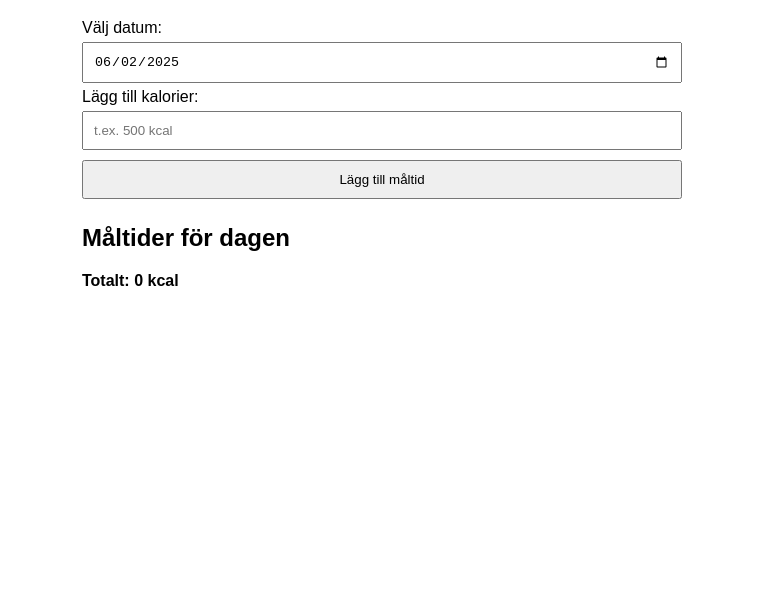
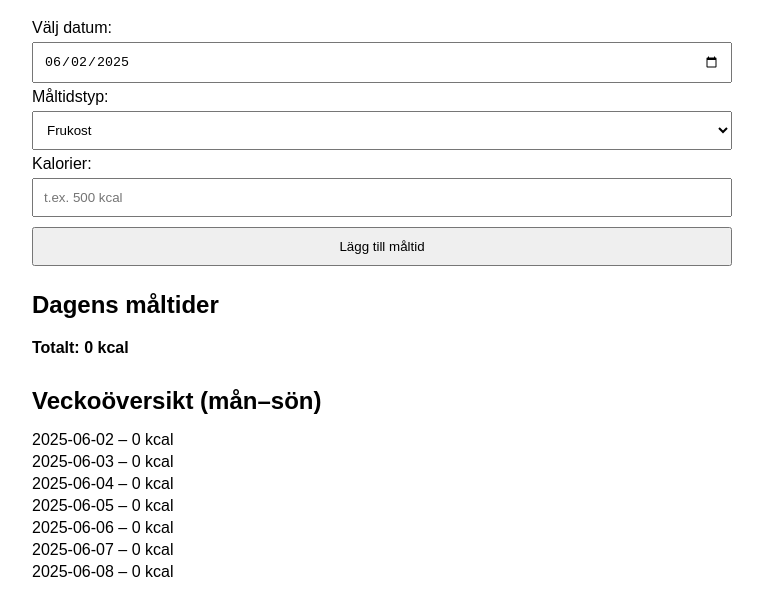
Before and after one commit to abballa/Kaloriraknare, a plain HTML site: page index.html in a window 1280 px wide. Shown: the part 82-698 px from the top of the page, without its empty margins (258-1021 px from the left). Drawn offline with Linux system fonts and the light colour scheme.

Commit message:
Add files via upload

```diff
--- a/index.html
+++ b/index.html
@@ -6,14 +6,17 @@
     <meta name="viewport" content="width=device-width, initial-scale=1.0">
     <title>Kaloriräknare</title>
     <style>
-        body { font-family: sans-serif; padding: 20px; max-width: 600px; margin: auto; }
+        body { font-family: sans-serif; padding: 20px; max-width: 700px; margin: auto; }
         h1 { text-align: center; }
-        input, button, select { margin: 5px 0; padding: 10px; width: 100%; box-sizing: border-box; }
-        .meal-list { margin-top: 20px; }
-        .meal-list ul { padding-left: 20px; }
-        .meal-list li { display: flex; justify-content: space-between; align-items: center; margin-bottom: 5px; }
+        input, select, button { margin: 5px 0; padding: 10px; width: 100%; box-sizing: border-box; }
+        .meal-list ul { padding-left: 0; list-style: none; }
+        .meal-list li { display: flex; justify-content: space-between; margin-bottom: 5px; }
+        .remove-btn { margin-left: 10px; background-color: red; color: white; border: none; padding: 4px 8px; cursor: pointer; }
         .total { font-weight: bold; margin-top: 10px; }
-        .remove-btn { margin-left: 10px; background-color: red; color: white; border: none; padding: 4px 8px; cursor: pointer; }
+        .week-summary { margin-top: 30px; }
+        .week-summary h2 { margin-bottom: 5px; }
+        .week-summary ul { list-style: none; padding-left: 0; }
+        .week-summary li { margin-bottom: 4px; }
     </style>
 </head>
 <body>
@@ -22,14 +25,27 @@
     <label for="date">Välj datum:</label>
     <input type="date" id="date">
 
-    <label for="calories">Lägg till kalorier:</label>
+    <label for="mealType">Måltidstyp:</label>
+    <select id="mealType">
+        <option value="Frukost">Frukost</option>
+        <option value="Lunch">Lunch</option>
+        <option value="Middag">Middag</option>
+        <option value="Mellanmål">Mellanmål</option>
+    </select>
+
+    <label for="calories">Kalorier:</label>
     <input type="number" id="calories" placeholder="t.ex. 500 kcal">
     <button onclick="addMeal()">Lägg till måltid</button>
 
     <div class="meal-list">
-        <h2>Måltider för dagen</h2>
+        <h2>Dagens måltider</h2>
         <ul id="mealList"></ul>
         <div class="total" id="totalCalories">Totalt: 0 kcal</div>
+    </div>
+
+    <div class="week-summary">
+        <h2>Veckoöversikt (mån–sön)</h2>
+        <ul id="weekSummary"></ul>
     </div>
 
     <script>
@@ -37,34 +53,38 @@
         const totalCaloriesEl = document.getElementById("totalCalories");
         const caloriesInput = document.getElementById("calories");
         const dateInput = document.getElementById("date");
+        const mealTypeInput = document.getElementById("mealType");
+        const weekSummary = document.getElementById("weekSummary");
 
         function loadMeals() {
             mealList.innerHTML = "";
-            let date = dateInput.value;
+            const date = dateInput.value;
             if (!date) return;
 
-            let data = JSON.parse(localStorage.getItem("caloriesData") || "{}");
-            let meals = data[date] || [];
+            const data = JSON.parse(localStorage.getItem("caloriesData") || "{}");
+            const meals = data[date] || [];
             let total = 0;
 
             meals.forEach((meal, index) => {
-                let li = document.createElement("li");
-                li.innerHTML = `<span>${meal} kcal</span> <button class="remove-btn" onclick="removeMeal(${index})">Ta bort</button>`;
+                const li = document.createElement("li");
+                li.innerHTML = `<span>${meal.type}: ${meal.kcal} kcal</span> <button class="remove-btn" onclick="removeMeal(${index})">Ta bort</button>`;
                 mealList.appendChild(li);
-                total += meal;
+                total += meal.kcal;
             });
 
             totalCaloriesEl.textContent = `Totalt: ${total} kcal`;
+            updateWeekSummary();
         }
 
         function addMeal() {
-            let kcal = parseInt(caloriesInput.value);
-            let date = dateInput.value;
+            const kcal = parseInt(caloriesInput.value);
+            const date = dateInput.value;
+            const type = mealTypeInput.value;
             if (!kcal || !date) return;
 
-            let data = JSON.parse(localStorage.getItem("caloriesData") || "{}");
+            const data = JSON.parse(localStorage.getItem("caloriesData") || "{}");
             if (!data[date]) data[date] = [];
-            data[date].push(kcal);
+            data[date].push({ type, kcal });
             localStorage.setItem("caloriesData", JSON.stringify(data));
 
             caloriesInput.value = "";
@@ -72,12 +92,38 @@
         }
 
         function removeMeal(index) {
-            let date = dateInput.value;
-            let data = JSON.parse(localStorage.getItem("caloriesData") || "{}");
+            const date = dateInput.value;
+            const data = JSON.parse(localStorage.getItem("caloriesData") || "{}");
             if (!data[date]) return;
             data[date].splice(index, 1);
             localStorage.setItem("caloriesData", JSON.stringify(data));
             loadMeals();
+        }
+
+        function updateWeekSummary() {
+            const data = JSON.parse(localStorage.getItem("caloriesData") || "{}");
+            const selectedDate = new Date(dateInput.value);
+            const week = getWeekRange(selectedDate);
+            weekSummary.innerHTML = "";
+
+            for (let d = new Date(week.start); d <= week.end; d.setDate(d.getDate() + 1)) {
+                const dayStr = d.toISOString().split("T")[0];
+                const meals = data[dayStr] || [];
+                const total = meals.reduce((sum, m) => sum + m.kcal, 0);
+                const li = document.createElement("li");
+                li.textContent = `${dayStr} – ${total} kcal`;
+                weekSummary.appendChild(li);
+            }
+        }
+
+        function getWeekRange(date) {
+            const day = date.getDay();
+            const diffToMonday = (day === 0 ? -6 : 1) - day;
+            const monday = new Date(date);
+            monday.setDate(date.getDate() + diffToMonday);
+            const sunday = new Date(monday);
+            sunday.setDate(monday.getDate() + 6);
+            return { start: monday, end: sunday };
         }
 
         dateInput.addEventListener("change", loadMeals);
```
